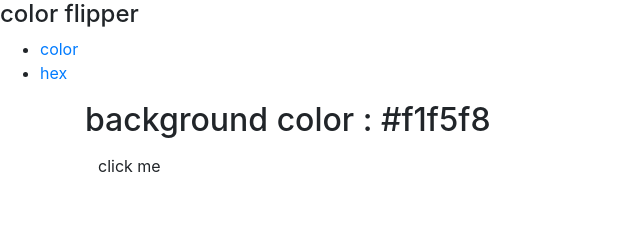
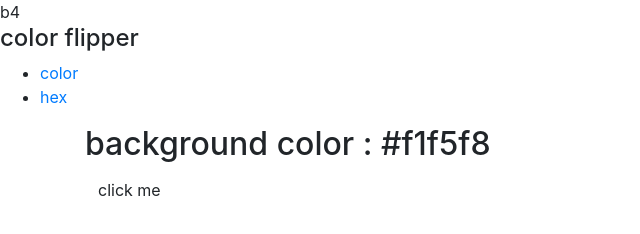
Before and after one commit to jasem66/CodeCampProject1, a plain HTML site: page color.html in a window 1280 px wide. Shown: the whole page, without its empty margins (0-640 px from the left). Drawn offline with nearby package versions, Linux system fonts and the light colour scheme.

Commit message:
Update color.html

```diff
--- a/color.html
+++ b/color.html
@@ -7,7 +7,7 @@
     <title>color flipper</title>
     <link rel="stylesheet" href="https://stackpath.bootstrapcdn.com/bootstrap/4.4.1/css/bootstrap.min.css" integrity="sha384-Vkoo8x4CGsO3+Hhxv8T/Q5PaXtkKtu6ug5TOeNV6gBiFeWPGFN9MuhOf23Q9Ifjh" crossorigin="anonymous">
     <link rel="stylesheet" href="color.css">
-
+b4
 </head>
 <body>
     <nav>
```
